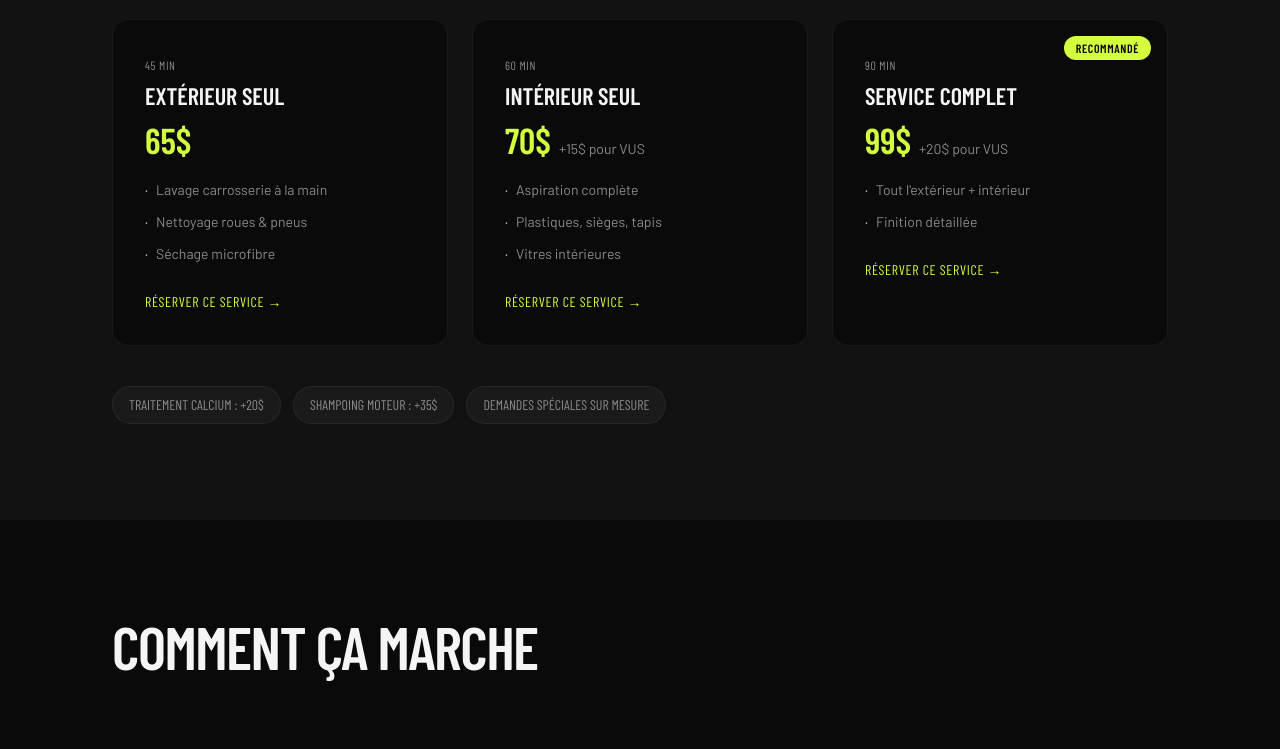
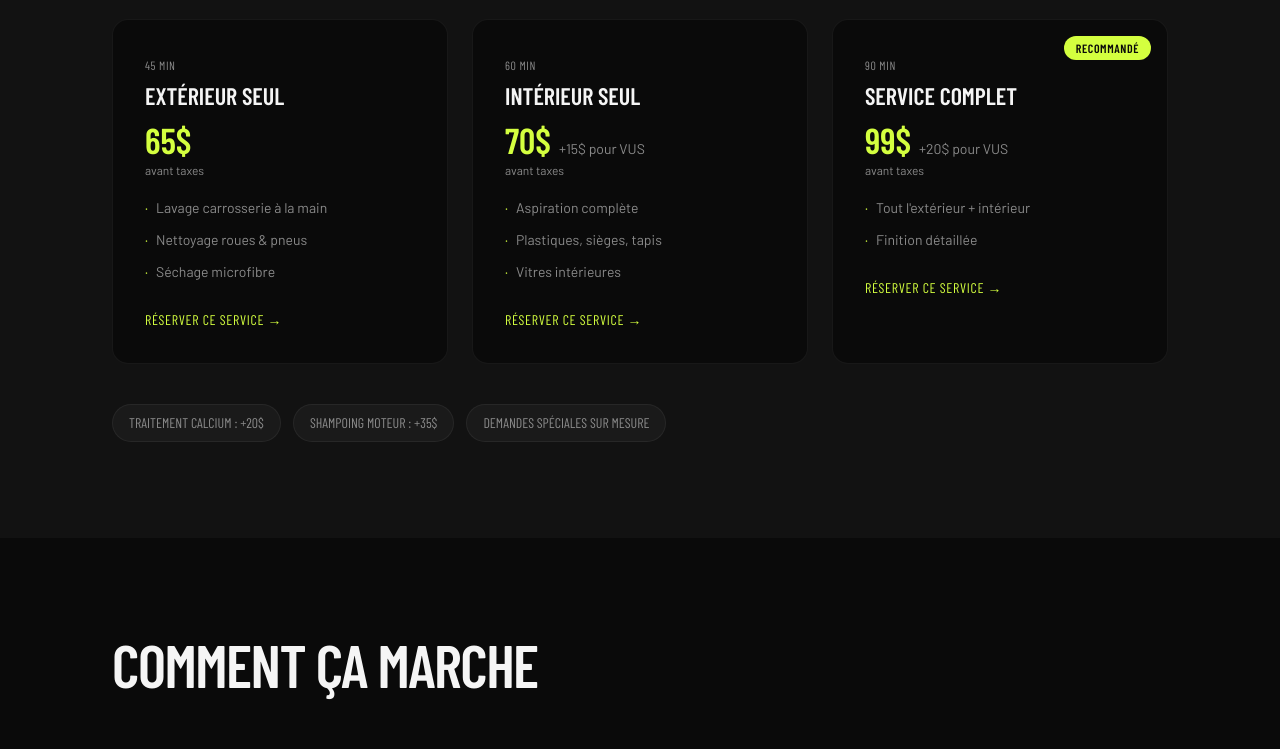
Before and after one commit to lioraagency/aria-autolavaggio, a Next.js app: page / in a window 1280 px wide. Shown: the part 1060-1809 px from the top of the page. Built offline with nearby package versions, Linux system fonts and the light colour scheme; no server answers; a web font is replaced by a local one.

Commit message:
fix: mention avant taxes sous chaque prix

```diff
--- a/components/site/ServicesSection.tsx
+++ b/components/site/ServicesSection.tsx
@@ -7,6 +7,7 @@ const services = [
   {
     name: "Extérieur Seul",
     price: "65$",
+    priceTax: "avant taxes",
     duration: "45 min",
     priceSub: null,
     features: [
@@ -19,6 +20,7 @@ const services = [
   {
     name: "Intérieur Seul",
     price: "70$",
+    priceTax: "avant taxes",
     duration: "60 min",
     priceSub: "+15$ pour VUS",
     features: [
@@ -31,6 +33,7 @@ const services = [
   {
     name: "Service Complet",
     price: "99$",
+    priceTax: "avant taxes",
     duration: "90 min",
     priceSub: "+20$ pour VUS",
     features: [
@@ -106,6 +109,11 @@ export default function ServicesSection() {
                     {service.priceSub}
                   </span>
                 )}
+                {service.priceTax && (
+                  <span className="text-aria-muted text-xs font-sans block mt-0.5">
+                    {service.priceTax}
+                  </span>
+                )}
               </div>
 
               <ul className="mt-4 space-y-1">
```
